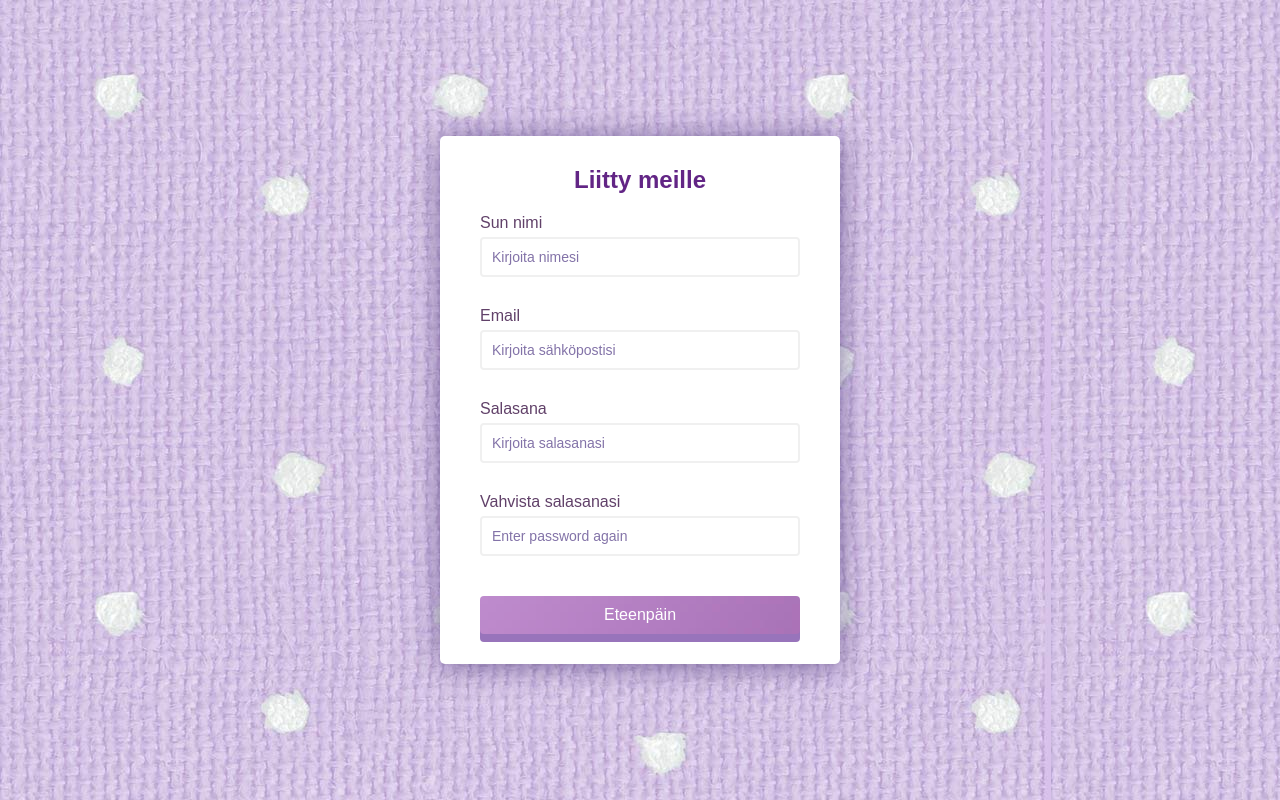
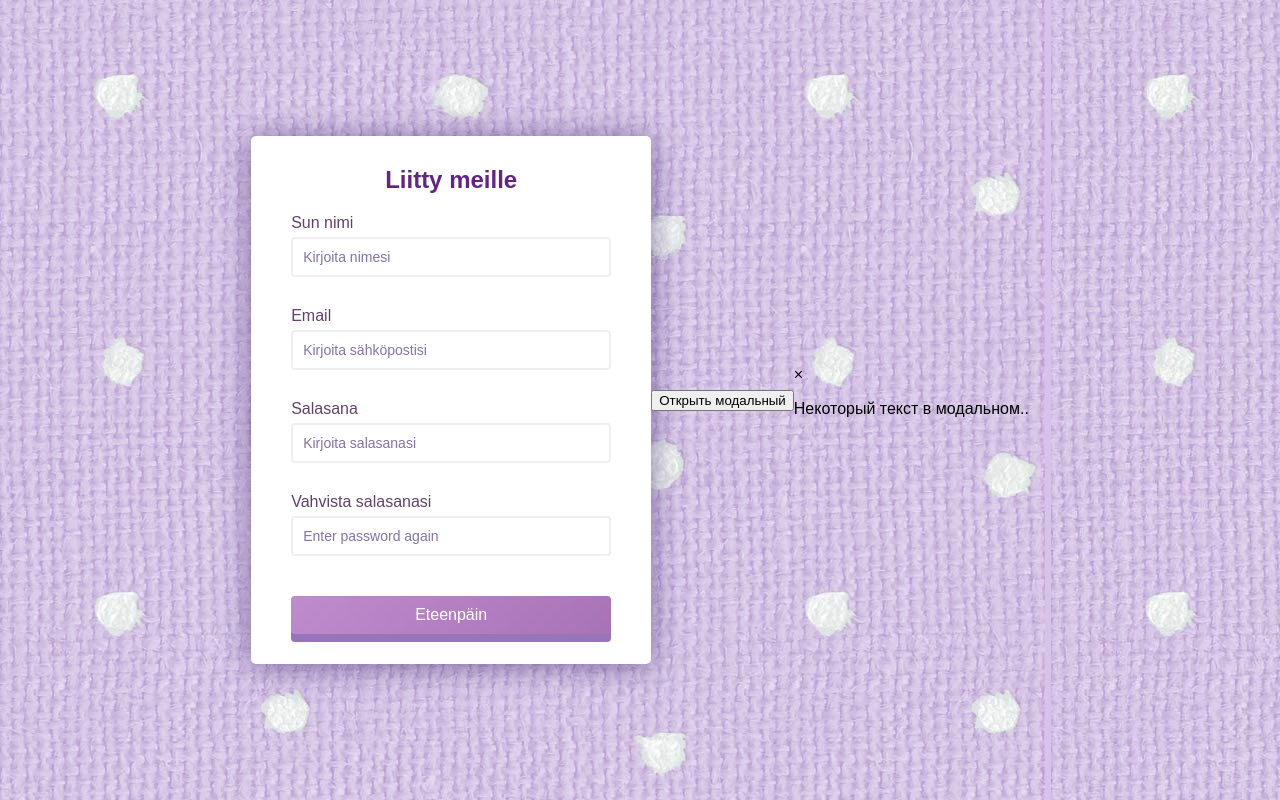
Before and after one commit to mariarogina/mariarosform.github.io, a plain HTML site: page index.html in a window 1280 px wide. Drawn offline with Linux system fonts and the light colour scheme; a web font is replaced by a local one.

Commit message:
Update index.html

```diff
--- a/index.html
+++ b/index.html
@@ -38,6 +38,19 @@
         <button type="submit">Eteenpäin</button>
       </form>
     </div>
+    <!-- Триггер/Открыть модальный -->
+<button id="myBtn">Открыть модальный</button>
+
+<!-- Модальный -->
+<div id="myModal" class="modal">
+
+  <!-- Модальное содержание -->
+  <div class="modal-content">
+    <span class="close">&times;</span>
+    <p>Некоторый текст в модальном..</p>
+  </div>
+
+</div>
 
     <script src="script.js"></script>
   </body>
```
